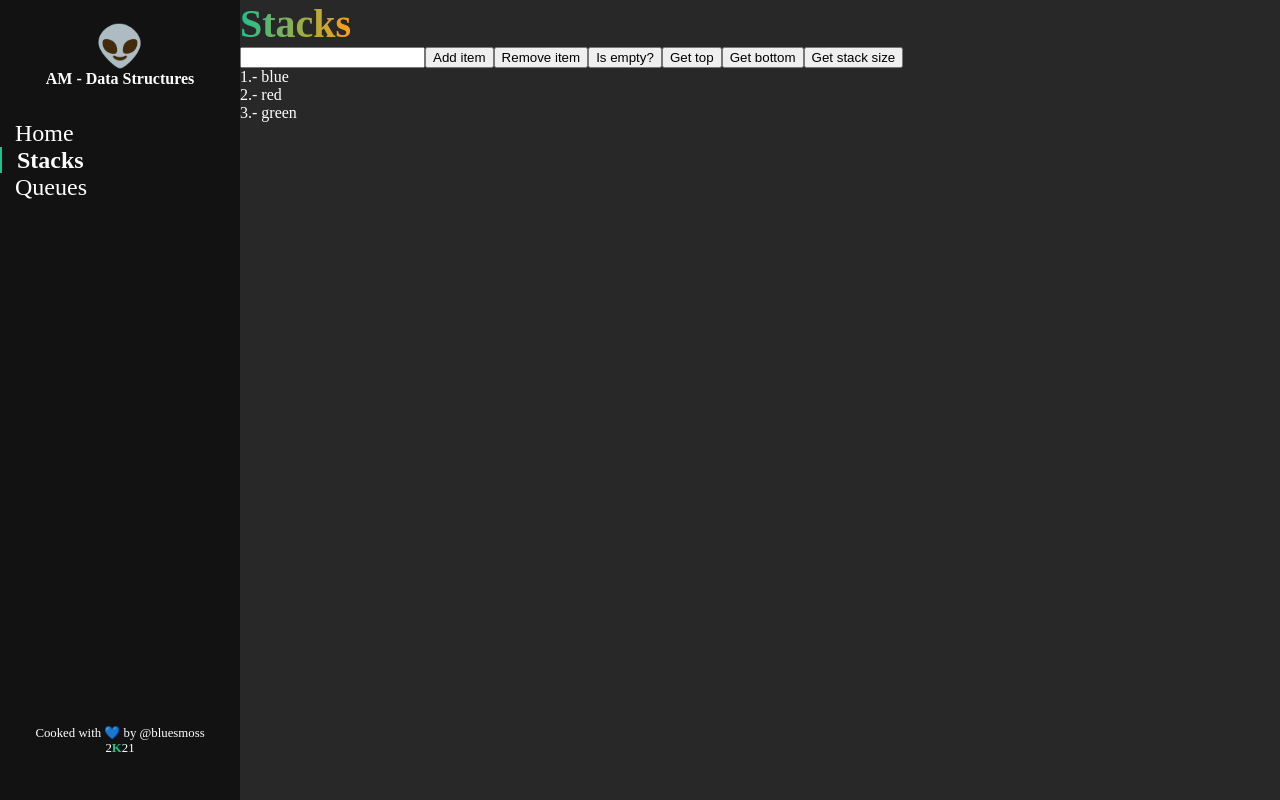
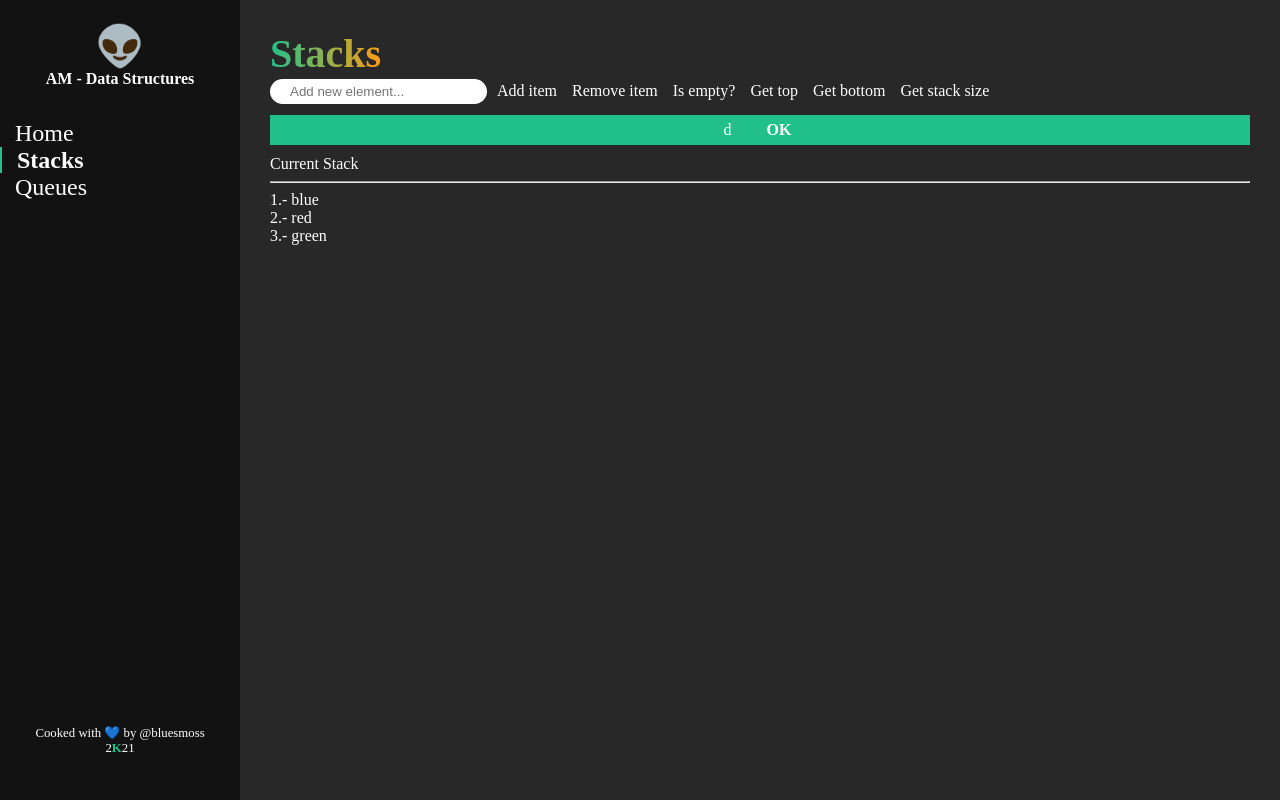
Before and after one commit to bluesmoss/data-structures, an Angular app: page /stacks in a window 1280 px wide. Built offline with nearby package versions, Linux system fonts and the light colour scheme; a web font is replaced by a local one.

Commit message:
chore(stack): add styles

```diff
--- a/src/app/queues/queues.component.scss
+++ b/src/app/queues/queues.component.scss
@@ -23,6 +23,7 @@ $header-color: #121212;
 
     .current__message{
         padding: 20px;
+        font-size: 2rem;
     }
 
     &__player{
@@ -49,10 +50,3 @@ $header-color: #121212;
     }
 
 }
-
-.info__closing{
-    cursor: pointer;
-    margin-left: 30px;
-    padding: 5px;
-    font-weight: bold;
-}
--- a/src/app/stacks/stacks.component.html
+++ b/src/app/stacks/stacks.component.html
@@ -2,21 +2,28 @@
     <div class="stack__header title">
        <span class="font-green">Stacks</span>
     </div>
-    <input type="text" [(ngModel)]="newItem">
-    <button (click)="push()">Add item</button>
-    <button (click)="pop()">Remove item</button>
-    <button (click)="verifyEmpty()">Is empty?</button>
-    <button (click)="getTop()">Get top</button>
-    <button (click)="getBottom()">Get bottom</button>
-    <button (click)="getSize()">Get stack size</button>
 
-    <div class="stack__message flex-row" *ngIf="showMessage">
-        <div class="message flex-column">
-            <p>{{message}}</p>
-            <button class="btn btn--delta" (click)="hideMessage()">OK</button>
+    <ul class="stack__actions flex-row">
+        <input type="text" class="search" placeholder="Add new element..." [(ngModel)]="newItem">
+        <a (click)="push()">Add item</a>
+        <a (click)="pop()">Remove item</a>
+        <a (click)="verifyEmpty()">Is empty?</a>
+        <a (click)="getTop()">Get top</a>
+        <a (click)="getBottom()">Get bottom</a>
+        <a (click)="getSize()">Get stack size</a>
+    </ul>
+
+    <div class="stack__message flex-column" [ngClass]="{'info-message': showMessage}">
+        <div *ngIf="showMessage" class="flex-row">
+            <span>{{message}}</span>
+            <a class="info__closing" (click)="hideMessage()">OK</a>
         </div>
     </div>
 
+    <div class="stack__list">
+
+        <span>Current Stack</span>
+        <hr>
         <ul>
             <li *ngIf="items.length===0">The stack is empty</li>
             <li *ngFor="let name of items; index as i">
@@ -24,3 +31,5 @@
             </li>
         </ul>
     </div>
+
+</div>
--- a/src/app/stacks/stacks.component.scss
+++ b/src/app/stacks/stacks.component.scss
@@ -0,0 +1,26 @@
+.stack{
+    padding: 30px;
+
+    &__actions{
+        gap: 10px;
+        justify-content: flex-start;
+    }
+
+    &__message{
+        margin-top: 10px;
+        margin-bottom: 10px;
+        height: 30px;
+    }
+
+    &__actions{
+        gap: 5px;
+        a{
+            padding: 5px;
+
+            &:hover{
+                font-weight: bold;
+                cursor: pointer;
+            }
+        }
+    }
+}
--- a/src/app/stacks/stacks.component.ts
+++ b/src/app/stacks/stacks.component.ts
@@ -10,8 +10,8 @@ export class StacksComponent implements OnInit {
 
   items = ['blue', 'red', 'green'];
   newItem: string = '';
-  message: string = '';
-  showMessage: boolean = false;
+  message: string = 'd';
+  showMessage: boolean = true;
 
   constructor() { }
 
--- a/src/styles.scss
+++ b/src/styles.scss
@@ -141,13 +141,6 @@ ul{
     font-size: 2.5rem;
 }
 
-.message{
-    height: 60px;
-    width: 300px;
-    border: 1px solid $main-green;
-    padding: 20px;
-}
-
 .search{
     border-radius: 500px;
     padding: 5px 20px;
@@ -158,4 +151,11 @@ ul{
     background-color: $main-green;
 }
 
+.info__closing{
+    cursor: pointer;
+    margin-left: 30px;
+    padding: 5px;
+    font-weight: bold;
+}
+
 //buttons
```
Lines whose indentation alone changed are shown as unchanged.
